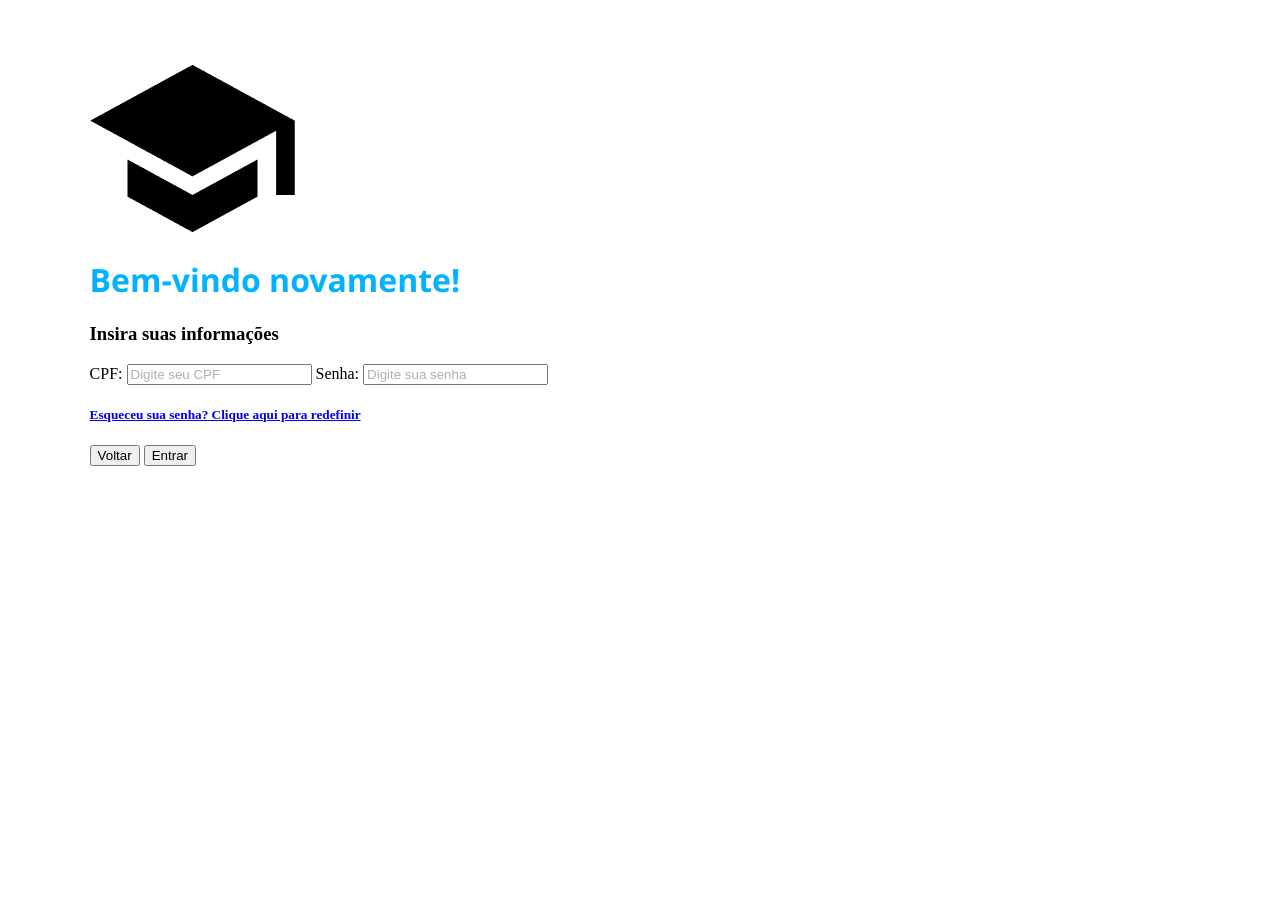
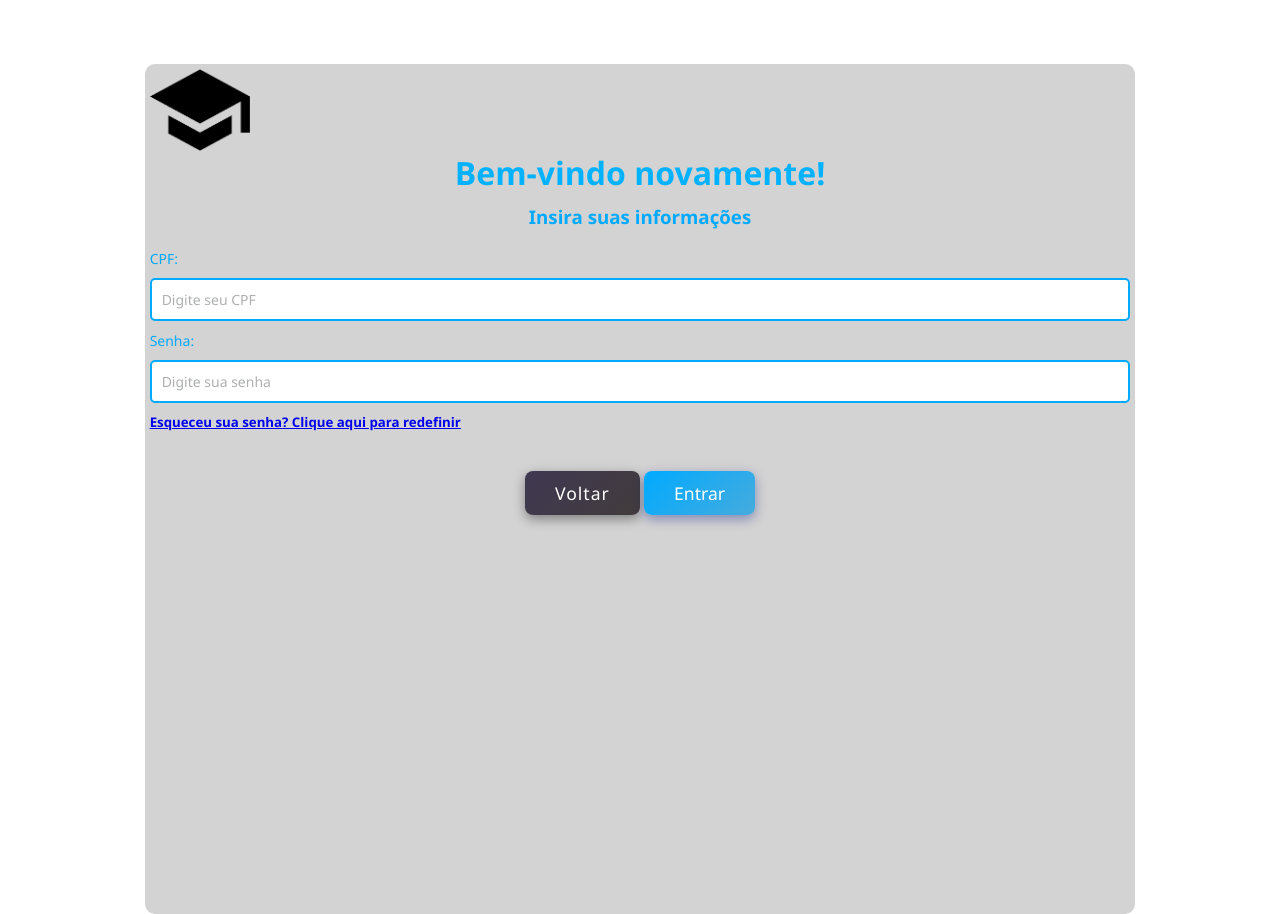
Before and after one commit to MatheusMaiaRangel/tcc-cesario, a PHP site: page /login.html in a window 1280 px wide. Before the commit the page ends 466 px from the top, so only its background shows below. Run offline with PHP 8.4, Linux system fonts and the light colour scheme; some libraries are stand-ins or nearby versions.

Commit message:
Junção dos dois css

```diff
--- a/css/style.css
+++ b/css/style.css
@@ -1,51 +1,81 @@
-/*tela de login*/
-  body{
+/* Unificação dos dois style.css: login/páginas gerais + painel/admin */
+* {
+  margin: 0;
+  padding: 0;
+  box-sizing: border-box;
+  font-family: 'Segoe UI', Arial, Helvetica, sans-serif;
+}
+
+body {
+  background: #fff;
+  min-height: 100vh;
+  flex-direction: column;
   margin-top: 5%;
   margin-left: 7%;
   margin-right: 7%;
-      /*background-image: linear-gradient(rgb(255, 255, 255), rgb(53,192,210));
-      min-height: 100vh;
-      text-align: center;*/
 }
 
-  h1{
-    font-family: 'Segoe UI', Helvetica, sans-serif;
+h1 {
+  font-family: 'Segoe UI', Arial, Helvetica, sans-serif;
   color: #00B2FF;
+  margin-bottom: 10px;
 }
-  .titles{
-    font-family: 'Segoe UI', Helvetica, sans-serif;
+
+h2 {
+  color: #00aaff !important;
+  margin-bottom: 10px;
+}
+
+h2.titulo-azul {
+  color: #007bff !important;
+  text-align: center !important;
+  font-family: 'Segoe UI', Arial, Helvetica, sans-serif !important;
+  width: 100%;
+  display: block;
+  font-size: 2rem;
+}
+
+h3 {
+  color: #00aaff;
+  margin-bottom: 20px;
+}
+
+.titles {
+  font-family: 'Segoe UI', Arial, Helvetica, sans-serif;
   color: #00B2FF;
   font-weight: bold !important;
 }
-  .loginForm{
-    border: 2px solid #00B2FF; /* Cor da borda */
-    border-radius: 5px; /* Bordas arredondadas */
+
+.loginForm {
+  border: 2px solid #00B2FF;
+  border-radius: 5px;
 }
 
 ::placeholder {
-    color: #AEAFAF !important; /* Chrome, Safari */
+  color: #AEAFAF !important;
 }
 
-  .imgLogo{
+.imgLogo {
   margin-top: 10px;
   margin-bottom: 10px;
   text-align: center;
 }
-  .center{
+
+.center {
   text-align: center;
 }
 
-  .icon{
+.icon {
   height: 20px;
   width: 20px;
 }
 
-  .marginB{
+.marginB {
   margin-top: 15px;
   text-align: center;
+}
 
-  }
-  .myBtn{
+.myBtn {
   border-radius: 20px !important;
   padding-left: 0px 15px !important;
   background-color: #00B2FF !important;
@@ -81,15 +111,14 @@
   margin-top: 20px;
 }
 
-  .background_blue{
+.background_blue {
   background-color: #00B2FF;
 }
-  .blue{
+.blue {
   color: #00B2FF;
 }
-  .main{
+.main {
   margin-top: 70px;
-
   position: relative;
   min-height: 100vh;
   display: flex;
@@ -103,11 +132,144 @@
   color: #fff !important;
 }
 
-  h2.titulo-azul {
+.container {
+  width: 90%;
+  max-width: 1200px;
+  text-align: center;
+  position: relative;
+  min-height: 850px;
+  margin: 0 auto;
+  padding: 5px;
+  border-radius: 10px;
+  background-color: #d3d3d3;
+  color: initial;
+  display: flex;
+  flex-direction: column;
+}
+
+.logo {
+  width: 100px;
+  margin: 0;
+}
+
+form {
+  display: flex;
+  flex-direction: column;
+  gap: 10px;
+  text-align: left;
+}
+
+label {
+  color: #00aaff;
+  font-size: 14px;
+}
+
+input {
+  padding: 10px;
+  border: 2px solid #00aaff;
+  border-radius: 5px;
+  font-size: 14px;
+}
+
+button[type="submit"] {
+  background: linear-gradient(135deg, #00aaff, #46abdd);
+  color: white;
+  border: none;
+  padding: 10px 30px;
+  font-size: 1.1rem;
+  border-radius: 8px;
+  box-shadow: 0 4px 12px rgba(6, 25, 138, 0.4);
+  transition: all 0.3s ease;
+  font-weight: 500;
+}
+
+button[type="submit"]:hover {
+  background: linear-gradient(135deg, #00aaff, #46abdd);
+  transform: scale(1.03);
+  box-shadow: 0 6px 16px rgba(6, 25, 138, 0.4);
+  color: white !important;
+}
+
+.linha-ou {
+  display: flex;
+  align-items: center;
+  justify-content: center;
+  margin: 20px 0;
+}
+
+.linha-ou hr {
+  flex: 1;
+  border: none;
+  border-top: 1px solid #ccc;
+}
+
+.linha-ou span {
+  margin: 0 10px;
+  color: #888;
+}
+
+.botoes-opcionais {
+  display: flex;
+  flex-direction: column;
+  gap: 10px;
+}
+
+.opcao {
+  border: 2px solid #00aaff;
+  background: white;
+  color: #00aaff;
+  padding: 10px;
+  border-radius: 25px;
+  font-size: 14px;
+  cursor: pointer;
+  transition: 0.3s;
+}
+
+.opcao:hover {
+  background: #e6f7ff;
+}
+
+.back-button {
+  bottom: 20px;
+  left: 20px;
+  cursor: pointer;
+  width: 40px;
+  height: auto;
+  z-index: 1000;
+}
+
+select {
+  padding: 10px;
+  border: 2px solid #00aaff;
+  border-radius: 5px;
+  font-size: 14px;
+}
+
+.btn-cinza {
+  background: linear-gradient(135deg, #3f3852, #423c3c);
+  color: white;
+  border: none;
+  padding: 10px 30px;
+  font-size: 1.1rem;
+  border-radius: 8px;
+  box-shadow: 0 4px 12px rgba(0, 0, 0, 0.4);
+  transition: all 0.3s ease;
+  font-weight: 500;
+  cursor: pointer;
+  letter-spacing: 1px;
+}
+
+.btn-cinza:hover {
+  background: linear-gradient(135deg, #3f3852, #423c3c);
+  transform: scale(1.03);
+  box-shadow: 0 6px 16px rgba(0, 0, 0, 0.4);
+}
+
+.btn-container {
+  text-align: center;
+  margin-top: 30px;
+}
+
+.titulo-azul {
   color: #007bff !important;
-  text-align: center !important;
-  font-family: 'Segoe UI', Helvetica, sans-serif !important;
-  width: 100%;
-  display: block;
-  font-size: 2rem;
 }
```
Lines whose indentation alone changed are shown as unchanged.
